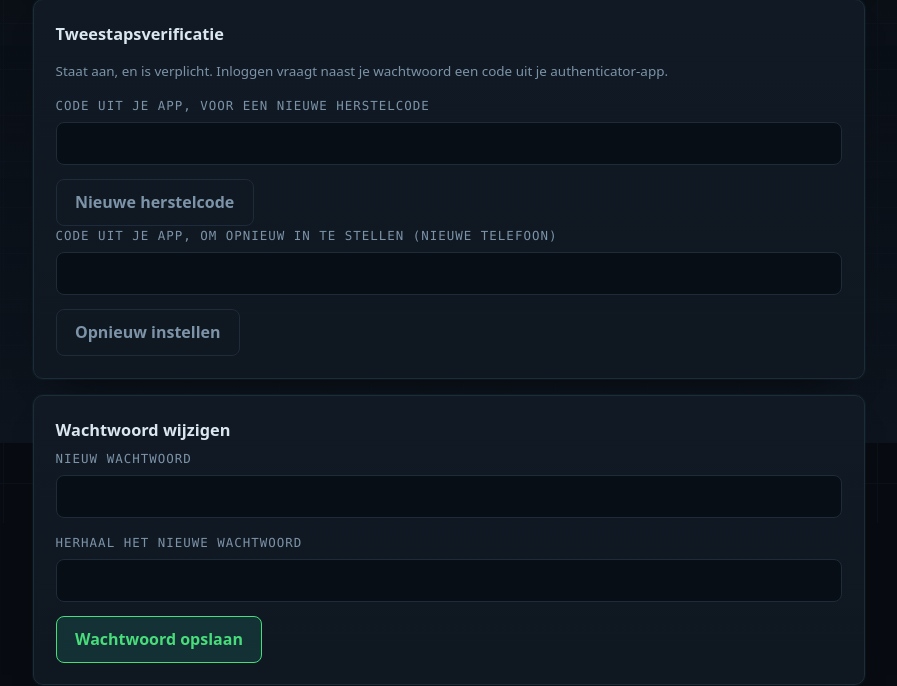
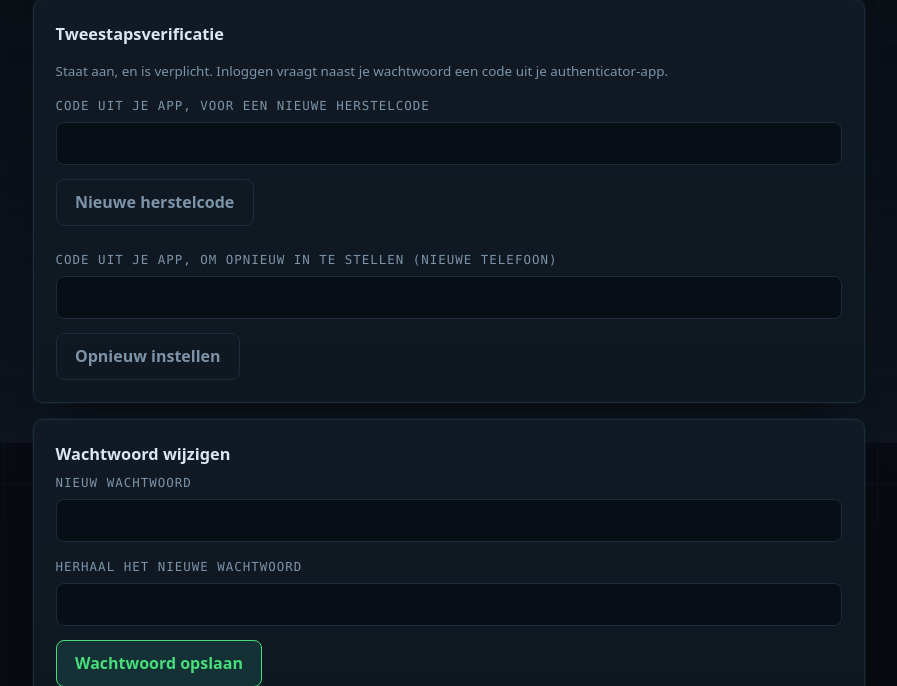
Before and after one commit to Youssefontys/secure-application, a Flask app: template app/web/templates/account.html in a window 1280 px wide. Shown: the part 357-1043 px from the top of the page, without its empty margins (191-1088 px from the left). Run offline with Flask 3, Linux system fonts and the light colour scheme; the template is opened without the code that fills it: most values are stand-ins (such as "Sample title", 1, 10 or a date in 2020); some libraries are stand-ins or nearby versions.

Commit message:
Space out several forms in one card
Co-Authored-By: Claude Opus 5.5 <noreply@anthropic.com>

```diff
--- a/app/web/static/style.css
+++ b/app/web/static/style.css
@@ -224,6 +224,9 @@ a:focus-visible { outline: 2px solid var(--accent); outline-offset: 3px; }
   margin-bottom: 1rem;
   box-shadow: 0 0 0 1px rgba(53, 224, 192, 0.04), 0 18px 40px -28px #000;
 }
+
+/* Meer formulieren in één kaart, zoals bij tweestapsverificatie op het profiel. */
+.card form + form { margin-top: 1.5rem; }
 
 label {
   display: block;
```
